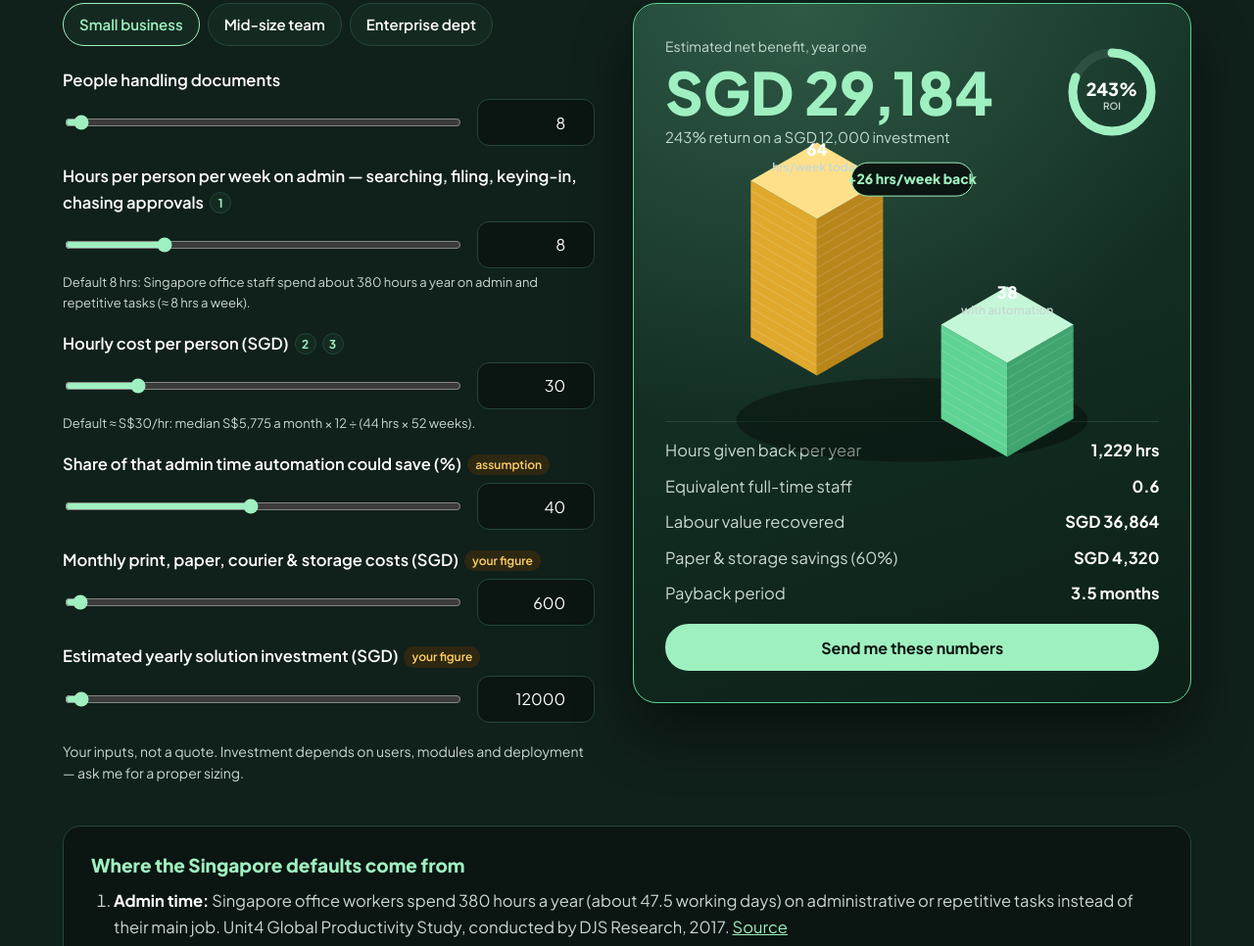
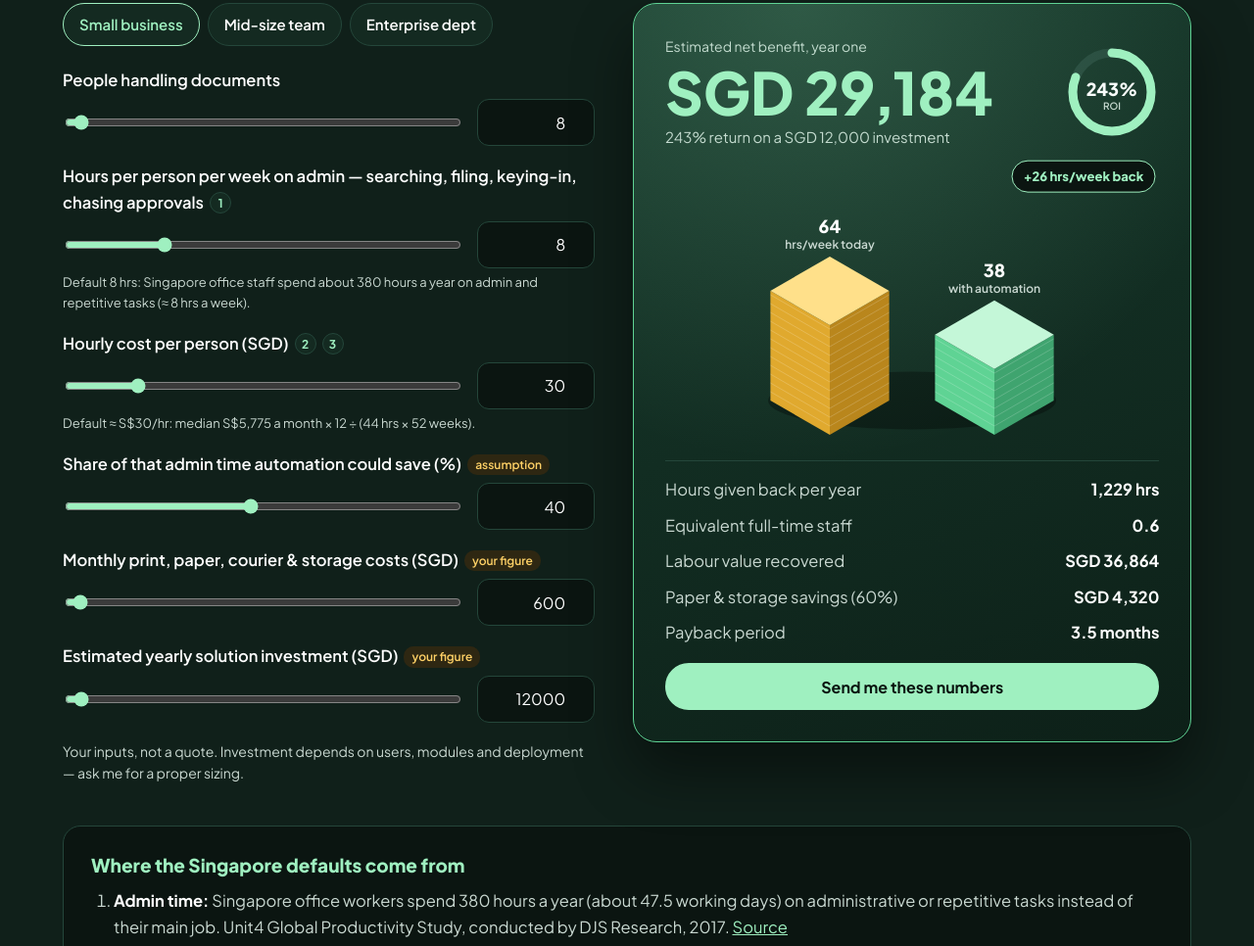
Before and after one commit to tech-savvy-dad/tech-savvy-dad.github.io, a plain HTML site: page index.html in a window 1280 px wide. Shown: the part 5182-6148 px from the top of the page at 98% size. Drawn offline with Linux system fonts and the light colour scheme.

Commit message:
Contain 3D stacks within their panel
Co-Authored-By: Claude Opus 5.5 <noreply@anthropic.com>
Claude-Session: https://claude.ai/code/session_01LUogtXxXf6sATXLu11Gmnp

```diff
--- a/index.html
+++ b/index.html
@@ -106,7 +106,7 @@ input[type=number],input[type=text],input[type=email],select,textarea{width:100%
 .big{font-size:clamp(38px,5.6vw,60px);font-weight:800;color:var(--green);line-height:1;margin:6px 0 4px;white-space:nowrap}
 .rhead{display:grid;grid-template-columns:minmax(0,1fr) auto;gap:16px;align-items:center}
 .gauge{width:96px;height:96px}.gauge text{font:800 18px "Plus Jakarta Sans",sans-serif;fill:var(--ink)}.gauge .gl{font:600 10px "Plus Jakarta Sans",sans-serif;fill:var(--soft)}
-.iso{position:relative;height:250px;margin:14px -8px 4px}.iso svg{position:absolute;inset:0;width:100%;height:100%;overflow:visible}
+.iso{position:relative;height:290px;margin:14px 0 4px}.iso svg{position:absolute;inset:0;width:100%;height:100%;overflow:visible}
 .kv{display:grid;grid-template-columns:minmax(0,1fr) auto;gap:10px 16px;margin:14px 0 18px;padding-top:16px;border-top:1px solid var(--line)}
 .kv dt{color:var(--soft)}.kv dd{margin:0;font-weight:700;text-align:right;white-space:nowrap}
 .sources{margin-top:28px;background:var(--bg);border:1px solid var(--line);border-radius:18px;padding:clamp(18px,2.5vw,28px)}
@@ -405,25 +405,25 @@ function tween(id,to,f){const from=tw[id]??0;tw[id]=to;const t0=performance.now(
 const iso={a:0,b:0,ta:0,tb:0,la:"",lb:"",lc:""};
 function drawIso(){
   const s=$("isoSvg"),W=s.clientWidth,H=s.clientHeight;if(!W)return;
-  const c=Math.cos(Math.PI/6),sn=Math.sin(Math.PI/6),sz=Math.min(78,W/5.2),gap=sz*1.25;
-  const ox=W/2,oy=H-30;
+  const c=Math.cos(Math.PI/6),sn=Math.sin(Math.PI/6),sz=Math.min(70,W/5.6);
+  const ox=W/2,oy=H-12-sz*sn,d=sz*1.2/(2*c);
   const P=(x,y,z)=>[ox+(x-y)*c,oy+(x+y)*sn-z];
-  const poly=(pts,fill,extra="")=>`<polygon points="${pts.map(p=>p.map(v=>v.toFixed(1)).join(",")).join(" ")}" fill="${fill}" ${extra}/>`;
-  const maxH=H-90;
-  function box(bx,by,h,top,left,right,label,sub){
-    h=Math.max(4,h);
+  const poly=(pts,fill)=>`<polygon points="${pts.map(p=>p.map(v=>v.toFixed(1)).join(",")).join(" ")}" fill="${fill}"/>`;
+  const maxH=Math.max(40,oy-sz*sn-96);
+  function box(sgn,h,top,left,right,label,sub){
+    h=Math.max(4,h);const bx=-sz/2+sgn*d,by=-sz/2-sgn*d;
     let g=poly([P(bx,by+sz,0),P(bx+sz,by+sz,0),P(bx+sz,by+sz,h),P(bx,by+sz,h)],left)+poly([P(bx+sz,by,0),P(bx+sz,by+sz,0),P(bx+sz,by+sz,h),P(bx+sz,by,h)],right);
-    for(let z=10;z<h-4;z+=10){const a=P(bx,by+sz,z),b=P(bx+sz,by+sz,z),d=P(bx+sz,by,z);g+=`<polyline points="${a.join(",")} ${b.join(",")} ${d.join(",")}" fill="none" stroke="rgba(255,255,255,.16)" stroke-width="1"/>`}
+    for(let z=9;z<h-3;z+=9){const a=P(bx,by+sz,z),b=P(bx+sz,by+sz,z),e=P(bx+sz,by,z);g+=`<polyline points="${a.join(",")} ${b.join(",")} ${e.join(",")}" fill="none" stroke="rgba(255,255,255,.18)" stroke-width="1"/>`}
     g+=poly([P(bx,by,h),P(bx+sz,by,h),P(bx+sz,by+sz,h),P(bx,by+sz,h)],top);
-    const t=P(bx+sz/2,by+sz/2,h);
-    g+=`<text x="${t[0]}" y="${t[1]-26}" text-anchor="middle" font-family="Plus Jakarta Sans" font-weight="800" font-size="17" fill="#fff">${label}</text><text x="${t[0]}" y="${t[1]-10}" text-anchor="middle" font-family="Plus Jakarta Sans" font-weight="600" font-size="12" fill="#c9d8d1">${sub}</text>`;
+    const cx=P(bx+sz/2,by+sz/2,0)[0],ty=P(bx,by,h)[1];
+    g+=`<text x="${cx}" y="${ty-24}" text-anchor="middle" font-family="Plus Jakarta Sans" font-weight="800" font-size="18" fill="#fff">${label}</text><text x="${cx}" y="${ty-8}" text-anchor="middle" font-family="Plus Jakarta Sans" font-weight="600" font-size="12" fill="#c9d8d1">${sub}</text>`;
     return g;
   }
   const mx=Math.max(iso.a,1),ha=iso.a/mx*maxH,hb=iso.b/mx*maxH;
-  let g=`<ellipse cx="${ox}" cy="${oy+sz*.55}" rx="${sz*2.3}" ry="${sz*.55}" fill="rgba(0,0,0,.35)"/>`;
-  g+=box(-gap-sz/2,-sz/2+gap*.15,ha,"#ffe08a","#e0a92e","#b9861c",iso.la,"hrs/week today");
-  g+=box(gap-sz/2,-sz/2-gap*.15,hb,"#c4f7d8","#5fd394","#3fa46f",iso.lb,"with automation");
-  s.innerHTML=g+`<g class="${reduce?"":"isoFloat"}"><rect x="${ox-62}" y="6" width="124" height="34" rx="17" fill="#0b1511" stroke="#9ff0c0"/><text x="${ox}" y="28" text-anchor="middle" font-family="Plus Jakarta Sans" font-weight="800" font-size="14" fill="#9ff0c0">${iso.lc}</text></g>`;
+  let g=`<ellipse cx="${ox}" cy="${oy}" rx="${sz*2.1}" ry="${sz*.42}" fill="rgba(0,0,0,.32)"/>`;
+  g+=box(-1,ha,"#ffe08a","#e0a92e","#b9861c",iso.la,"hrs/week today");
+  g+=box(1,hb,"#c4f7d8","#5fd394","#3fa46f",iso.lb,"with automation");
+  s.innerHTML=g+`<g class="${reduce?"":"isoFloat"}"><rect x="${W-150}" y="4" width="146" height="32" rx="16" fill="#0b1511" stroke="#9ff0c0"/><text x="${W-77}" y="25" text-anchor="middle" font-family="Plus Jakarta Sans" font-weight="800" font-size="13" fill="#9ff0c0">${iso.lc}</text></g>`;
 }
 function animIso(){const t0=performance.now(),fa=iso.a,fb=iso.b,D=reduce?0:650;
   function st(t){const k=D?Math.min(1,(t-t0)/D):1,e=1-Math.pow(1-k,3);iso.a=fa+(iso.ta-fa)*e;iso.b=fb+(iso.tb-fb)*e;drawIso();if(k<1)requestAnimationFrame(st)}requestAnimationFrame(st)}
```
